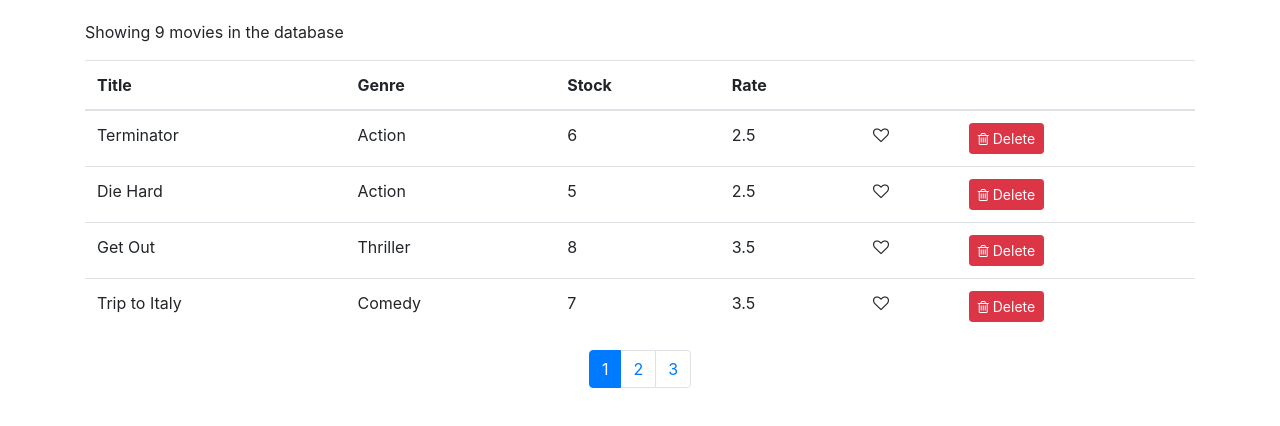
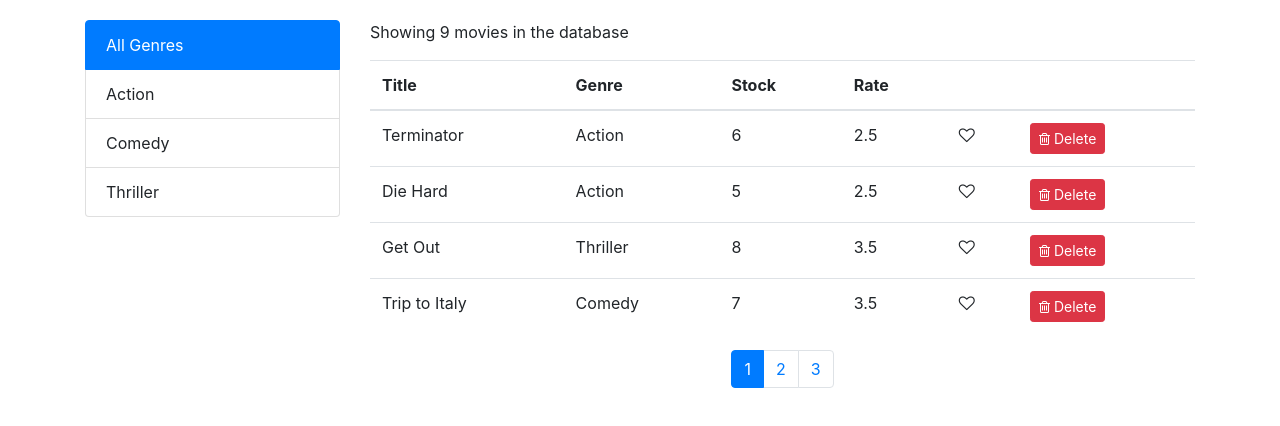
Before and after one commit to aliyousufdev/react-practice, a React (Create React App) app: page / in a window 1280 px wide. Shown: the top 426 px of the page. Built offline with nearby package versions, Linux system fonts and the light colour scheme.

Commit message:
add active class on selectedGenre list item

```diff
--- a/src/components/common/genreFilter.jsx
+++ b/src/components/common/genreFilter.jsx
@@ -1,15 +1,39 @@
 import React from "react";
+import {map} from "ramda";
+import PropTypes from 'prop-types';
+
 
 const GenreFilter = props => {
+	const {genres, selectedGenre, filterHandler} = props;
 	return (
 		<ul className="list-group">
-			<li className="list-group-item">Cras justo odio</li>
-			<li className="list-group-item">Dapibus ac facilisis in</li>
-			<li className="list-group-item">Morbi leo risus</li>
-			<li className="list-group-item">Porta ac consectetur ac</li>
-			<li className="list-group-item">Vestibulum at eros</li>
+			<li style={{cursor: 'pointer'}}
+				 onClick={() => filterHandler('all')}
+				 className={selectedGenre === 'all' ? 'list-group-item active' : 'list-group-item'}
+			>
+				All Genres
+			</li>
+			{
+				map(
+					genre => (
+						<li style={{cursor: 'pointer'}} key={genre._id}
+							 onClick={() => filterHandler(genre.name)}
+							 className={selectedGenre === genre.name ? 'list-group-item active' : 'list-group-item'}
+						>
+							{genre.name}
+						</li>
+					),
+					genres
+				)
+			}
 		</ul>
 	)
 };
 
+GenreFilter.propTypes = {
+	genres: PropTypes.array.isRequired,
+	selectedGenre: PropTypes.string.isRequired,
+	filterHandler: PropTypes.func.isRequired
+};
+
 export default GenreFilter;
--- a/src/components/movies.jsx
+++ b/src/components/movies.jsx
@@ -4,13 +4,17 @@ import {isEmpty, map, prop, filter, path} from "ramda";
 import Like from "./common/Like";
 import Pagination from "./common/pagination";
 import {paginate} from "../utils/pagination";
+import GenreFilter from "./common/genreFilter";
+import {getGenres} from "../services/fakeGenreService";
 
 class Movies extends React.Component {
 
 	state = {
 		movies: [],
 		perPage: 4,
-		currentPage: 1
+		currentPage: 1,
+		genres: [],
+		selectedGenre: 'all'
 	};
 
 	componentDidMount() {
@@ -18,20 +22,29 @@ class Movies extends React.Component {
 			m.liked = false;
 			return m;
 		});
-		this.setState({movies})
+		this.setState({movies});
+		const genres = getGenres();
+		this.setState({ genres });
 	}
 
 	render() {
-		const { perPage, currentPage } = this.state;
+		const { perPage, currentPage, genres, selectedGenre } = this.state;
 		return (
 			<div>
 				{this.noMoviesMessage()}
+				<div className="row">
+					<div className="col-md-3">
+						<GenreFilter filterHandler={this.genreFilterHandler} genres={genres} selectedGenre={selectedGenre}/>
+					</div>
+					<div className="col-md-9">
 						{this.movieTable()}
 						<Pagination
 							itemCounts={this.movieCounts()}
 							perPage={perPage}
 							currentPage={currentPage}
 							onPageChange={this.handlePageChange}/>
+					</div>
+				</div>
 			</div>
 		);
 	}
@@ -118,6 +131,10 @@ class Movies extends React.Component {
 
 	movieCounts = () => {
 		return path(['movies', 'length'], this.state);
+	};
+
+	genreFilterHandler = (selectedGenre) => {
+		this.setState({ selectedGenre })
 	}
 }
 
```
Lines whose indentation alone changed are shown as unchanged.
